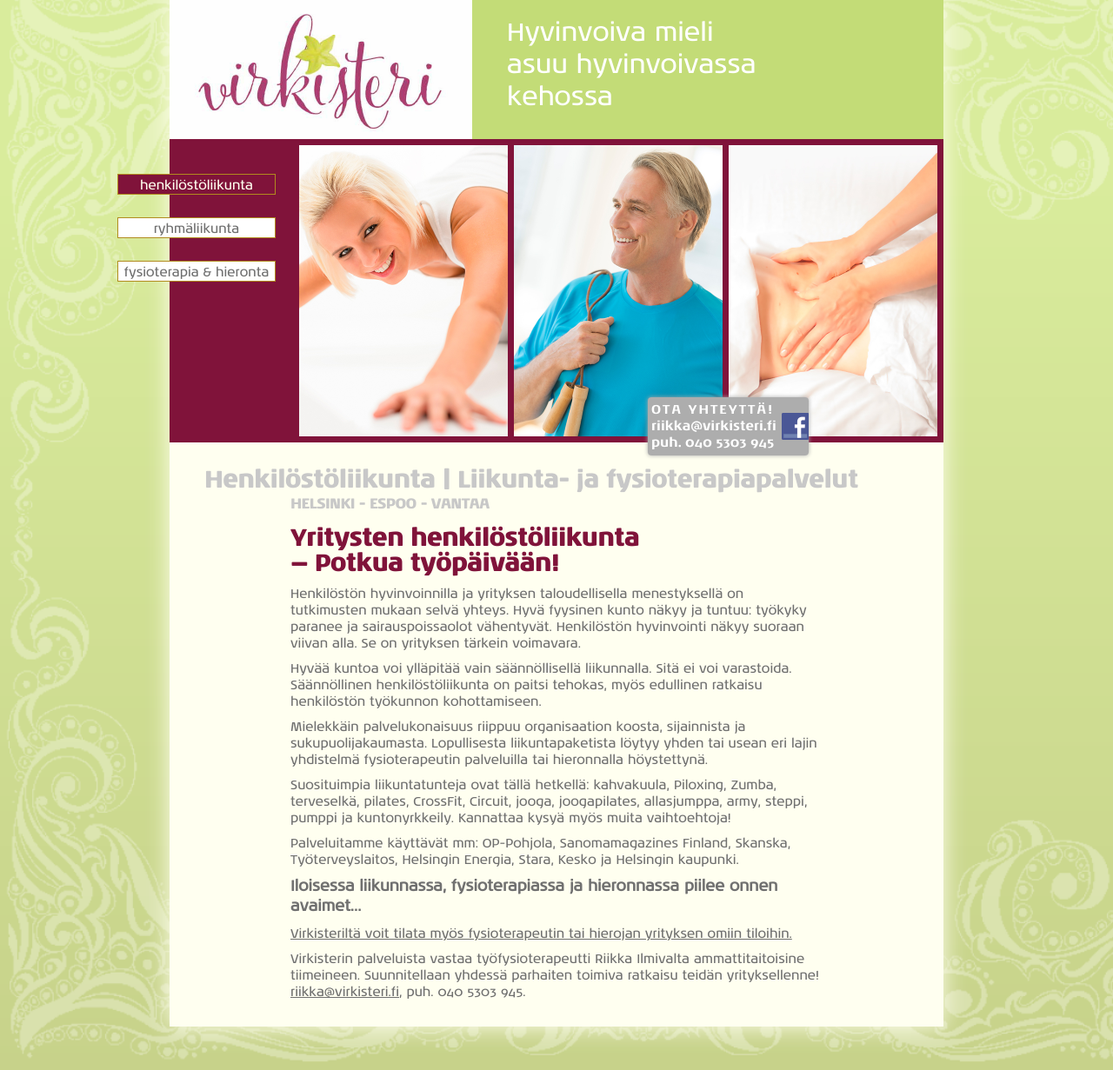
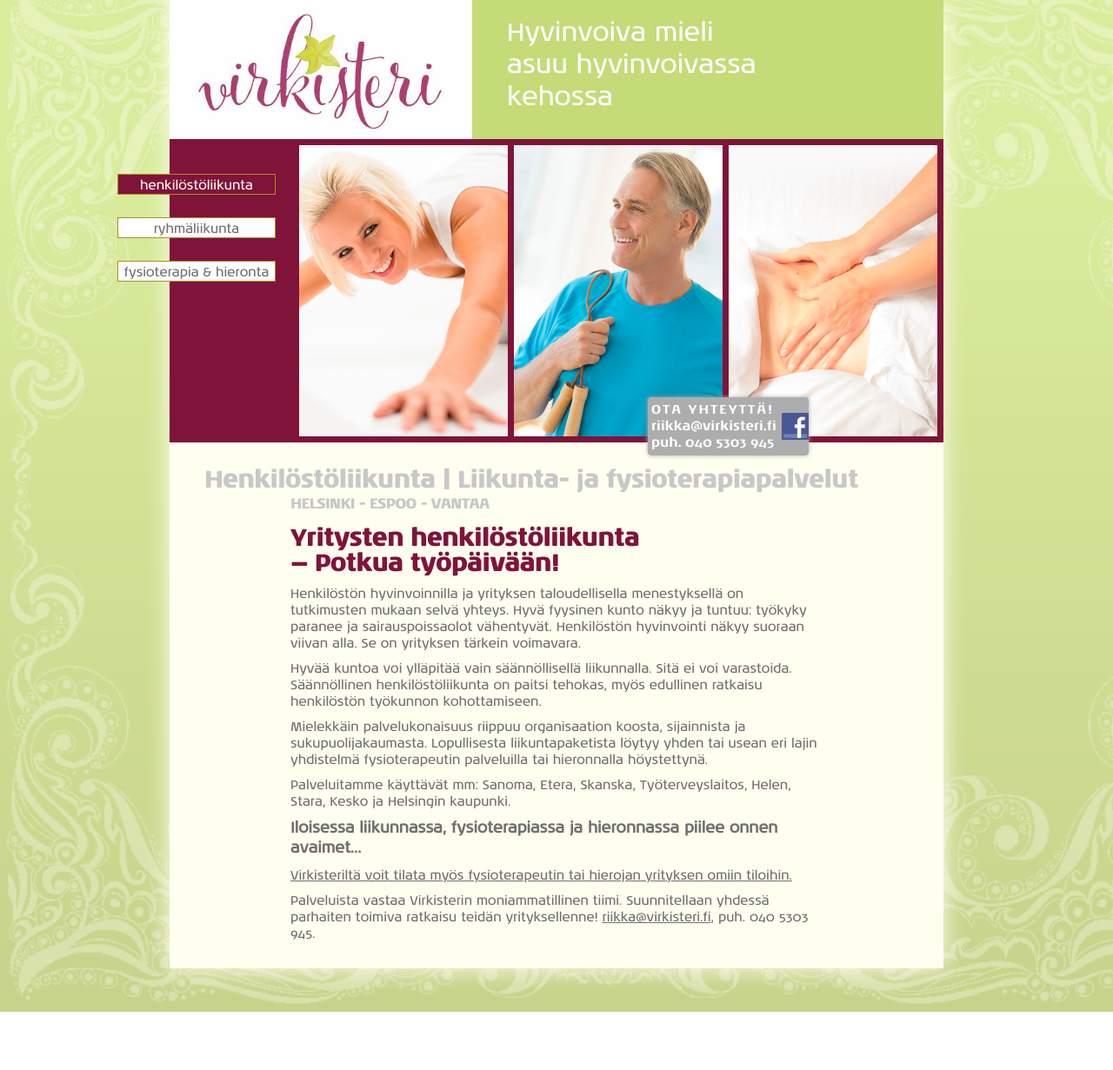
Before and after one commit to sdsykes-web/virkisteri, a Jekyll site: the page built from henkilostoliikunta.md, in a window 1280 px wide. Shown: the whole page at 87% size. Built offline with Jekyll 4.4.1, drawn with Linux system fonts in a browser that asks for light colours; nearby versions of some CDN libraries; some web fonts are replaced; after the commit the page ends 1164 px from its top, so only the background shows below that.

Commit message:
Update henkilostoliikunta.md

```diff
--- a/henkilostoliikunta.md
+++ b/henkilostoliikunta.md
@@ -15,14 +15,12 @@ Hyvää kuntoa voi ylläpitää vain säännöllisellä liikunnalla. Sitä ei vo
 
 Mielekkäin palvelukonaisuus riippuu organisaation koosta, sijainnista ja sukupuolijakaumasta. Lopullisesta liikuntapaketista löytyy yhden tai usean eri lajin yhdistelmä fysioterapeutin palveluilla tai hieronnalla höystettynä.
 
-Suosituimpia liikuntatunteja ovat tällä hetkellä: kahvakuula, Piloxing, Zumba, terveselkä, pilates, CrossFit, Circuit, jooga, joogapilates, allasjumppa, army, steppi, pumppi ja kuntonyrkkeily. Kannattaa kysyä myös muita vaihtoehtoja!
-
 Palveluitamme käyttävät mm:
-OP-Pohjola, Sanomamagazines Finland, Skanska,
-Työterveyslaitos, Helsingin Energia, Stara, Kesko ja Helsingin kaupunki.
+Sanoma, Etera, Skanska,
+Työterveyslaitos, Helen, Stara, Kesko ja Helsingin kaupunki.
 
 ######Iloisessa liikunnassa, fysioterapiassa ja hieronnassa piilee onnen avaimet...
 
 [Virkisteriltä voit tilata myös fysioterapeutin tai hierojan yrityksen omiin tiloihin.](fysioterapia.html)
 
-Virkisterin palveluista vastaa työfysioterapeutti Riikka Ilmivalta ammattitaitoisine tiimeineen. Suunnitellaan yhdessä parhaiten toimiva ratkaisu teidän yrityksellenne! [riikka@virkisteri.fi](mailto:riikka@virkisteri.fi), puh. 040 5303 945.
+Palveluista vastaa Virkisterin moniammatillinen tiimi. Suunnitellaan yhdessä parhaiten toimiva ratkaisu teidän yrityksellenne! [riikka@virkisteri.fi](mailto:riikka@virkisteri.fi), puh. 040 5303 945.
```
